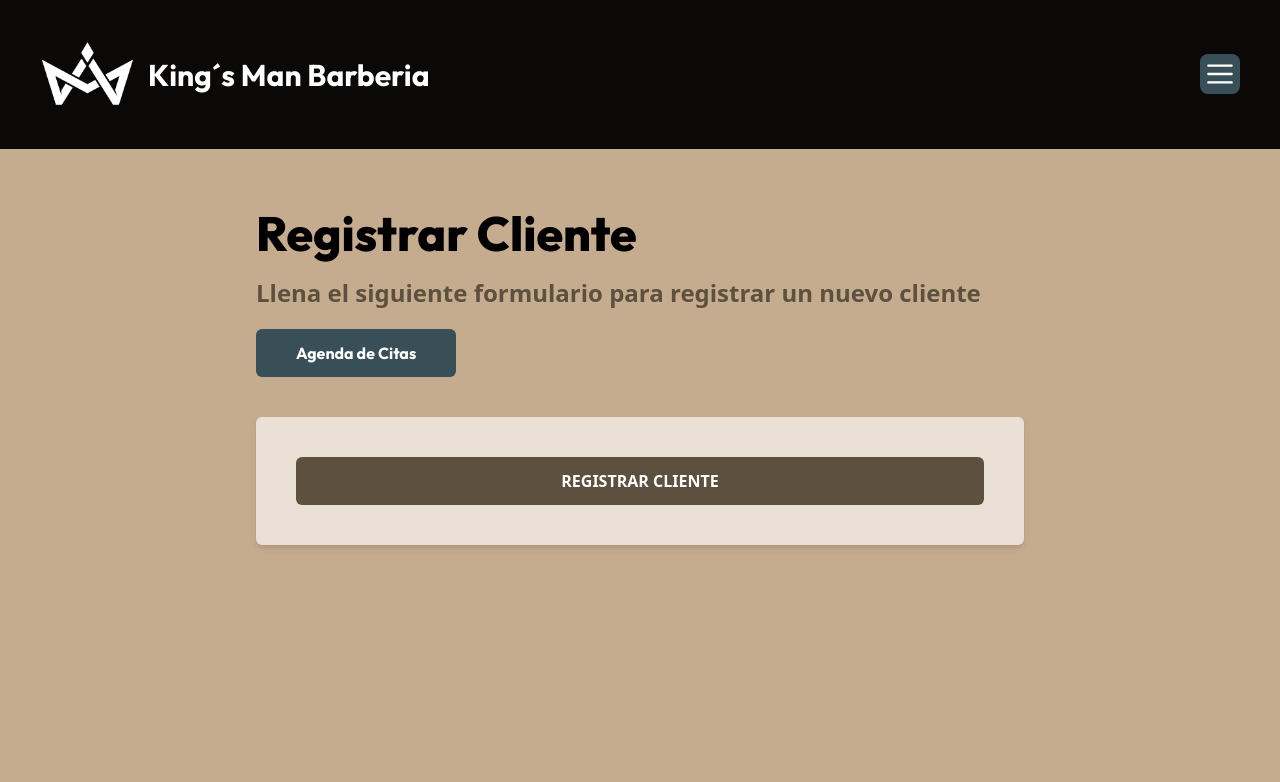
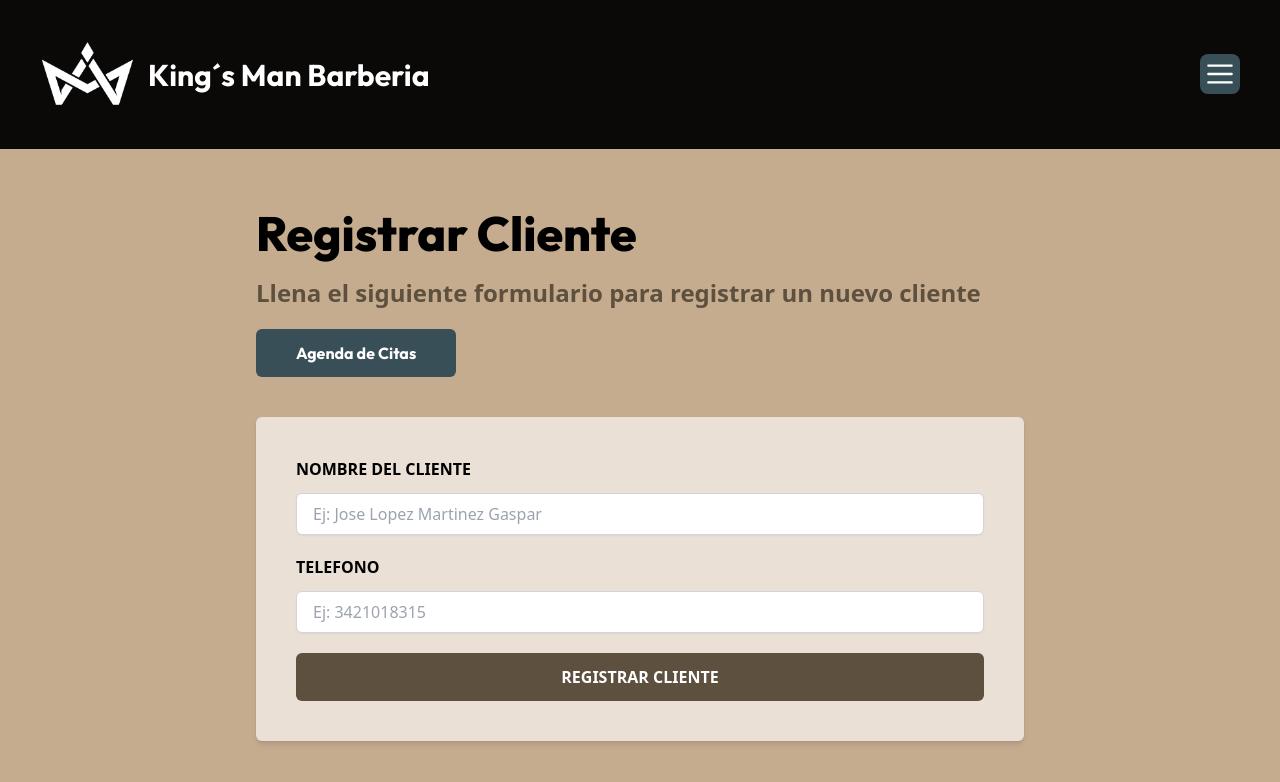
Before and after one commit to AlexEP11/gestor-citas-cliente, a React (Vite) app: page /clientes/registrar in a window 1280 px wide. Shown: the top 782 px of the page. Built offline with nearby package versions, Linux system fonts and the light colour scheme.

Commit message:
Add Client Form

```diff
--- /dev/null
+++ b/src/components/clients/FormClient.tsx
@@ -0,0 +1,52 @@
+import { UseFormRegister, FieldErrors } from "react-hook-form";
+import ErrorMessage from "../ErrorMessage";
+
+type FormClientProps = {
+    register: UseFormRegister<{
+        nombre: string;
+        telefono: string;
+    }>;
+    errors: FieldErrors<{
+        nombre: string;
+        telefono: string;
+    }>;
+};
+
+export default function FormClient({ register, errors }: FormClientProps) {
+    return (
+        <>
+            <div className="space-y-3 mb-5 flex flex-col">
+                <label htmlFor="nombre" className="text-base font-bold uppercase">
+                    Nombre del cliente
+                </label>
+                <input
+                    type="text"
+                    id="nombre"
+                    placeholder="Ej: Jose Lopez Martinez Gaspar"
+                    className="block w-full px-4 py-2 bg-white border border-gray-300 rounded-md shadow-sm focus:border-transparent text-black cursor-pointer"
+                    {...register("nombre", {
+                        required: "El nombre es obligatorio",
+                    })}
+                />
+
+                {errors.nombre && <ErrorMessage>{errors.nombre.message}</ErrorMessage>}
+            </div>
+            <div className="space-y-3 mb-5 flex flex-col">
+                <label htmlFor="telefono" className="text-base font-bold uppercase">
+                    Telefono
+                </label>
+                <input
+                    type="tel"
+                    id="telefono"
+                    placeholder="Ej: 3421018315"
+                    className="block w-full px-4 py-2 bg-white border border-gray-300 rounded-md shadow-sm focus:border-transparent text-black cursor-pointer"
+                    {...register("telefono", {
+                        required: "El telefono es obligatorio",
+                    })}
+                />
+
+                {errors.telefono && <ErrorMessage>{errors.telefono.message}</ErrorMessage>}
+            </div>
+        </>
+    );
+}
--- a/src/views/clients/CreateClient.tsx
+++ b/src/views/clients/CreateClient.tsx
@@ -1,10 +1,23 @@
 import { Link } from "react-router-dom";
+import { useForm } from "react-hook-form";
+import FormClient from "../../components/clients/FormClient";
 
 export default function CreateClient() {
-    const defaultValuesClient = {
+    const initialValues = {
         nombre: "",
         telefono: "",
     };
+
+    const {
+        register,
+        handleSubmit,
+        formState: { errors },
+    } = useForm({ defaultValues: initialValues });
+
+    const handleForm = (data: any) => {
+        console.log(data);
+    };
+
     return (
         <>
             <div className="max-w-3xl mx-auto">
@@ -24,7 +37,12 @@ export default function CreateClient() {
                     </Link>
                 </nav>
 
-                <form className="bg-ivory_sand shadow-md p-10 rounded-md mt-10">
+                <form
+                    className="bg-ivory_sand shadow-md p-10 rounded-md mt-10"
+                    onSubmit={handleSubmit(handleForm)}
+                >
+                    <FormClient register={register} errors={errors} />
+
                     <input
                         type="submit"
                         className="w-full bg-bronze_earth p-3 font-bold text-white uppercase rounded-md cursor-pointer hover:bg-[#473c2f] transition-colors"
```
